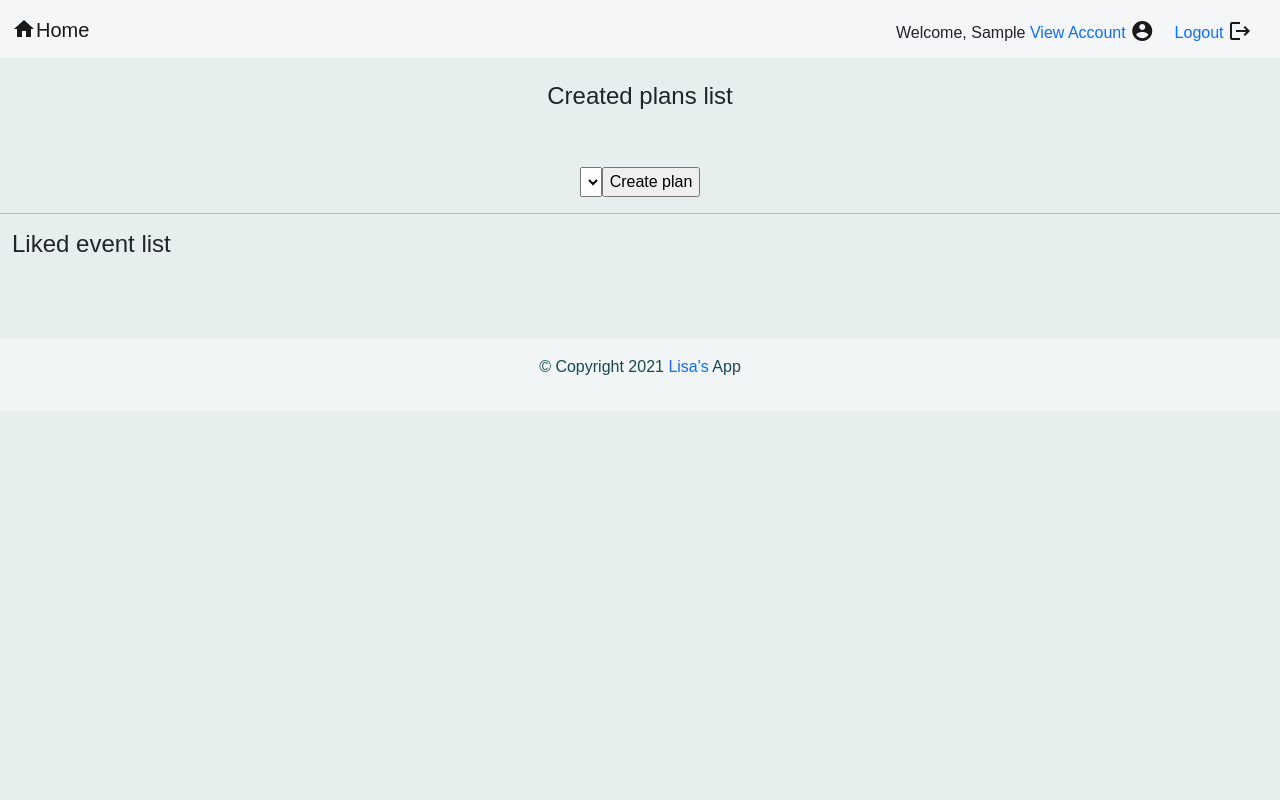
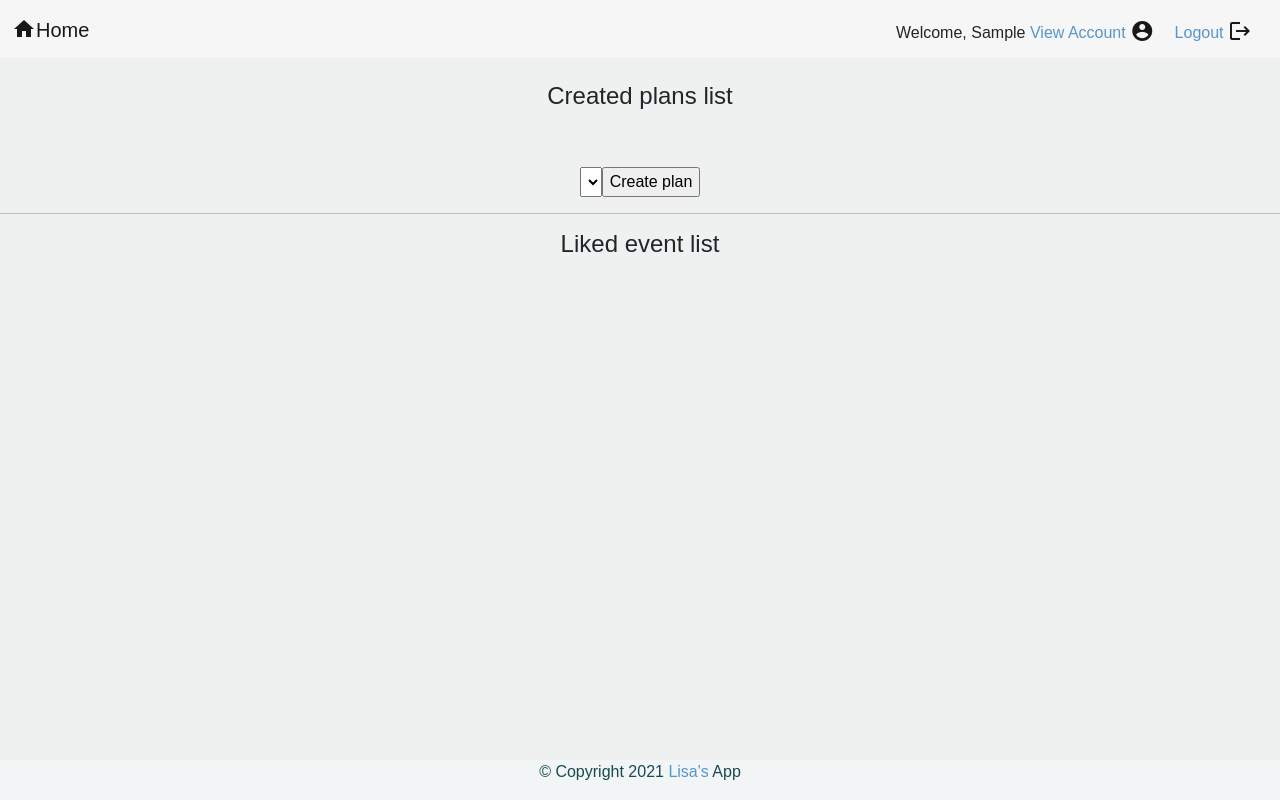
Before and after one commit to lisamqy/HB_Proj-SeeDo, a Flask app: page /user/1 in a window 1280 px wide. Run offline with Flask 2, Linux system fonts and the light colour scheme; the visitor is signed in with stand-in values (Sample User, id 1); data comes from the database, SQL or seed files in the repository; data that the repository does not hold is empty.

Commit message:
Polished style features

```diff
--- a/static/css/styles.css
+++ b/static/css/styles.css
@@ -1,5 +1,5 @@
 body {
-    background: rgb(231, 238, 238);
+    background: rgb(239, 241, 241);
     font-family: 'Montserrat', sans-serif;
     font-weight: lighter;
 }
@@ -13,7 +13,7 @@ body {
 
 .white-section {
     background-color: rgb(241, 245, 245);
-    padding: 1em;
+    padding-bottom: 2.5rem;
   }
 
 .center {
@@ -22,10 +22,6 @@ body {
 
 p {
     color: #194a50;
-}
-
-span.white {
-    color: white;
 }
 
 .inline-button {
@@ -41,10 +37,6 @@ span.white {
     background-color: gray;
 }
 
-.makered {
-    color: red;
-}
-
 .search-bar {
     padding: 5em;
     height: 15%;
@@ -52,20 +44,21 @@ span.white {
 
 a {
     text-decoration: none;
+    color: rgb(87, 150, 201);
 }
 
 a:hover {
     color: #ebfdff;
-  }
+}
 
-.column {
-    float: left;
-    padding: 5px;
+a.navb:hover {
+    color: #2d3f41;
 }
 
 .image {
     position: relative;
     width: 350px;
+    padding: 5px;
 }
 
 .image__img {
@@ -116,8 +109,28 @@ a:hover {
     margin-top: 0.25em;
 }
 
-likes {
+.horizontal-scroll{
+    width: auto;
+    height: 100%;
+    overflow-x: scroll;
+    overflow-y: hidden;
+    white-space: nowrap;
+}
+
+.image.scroll-column {
     display: inline-block;
-    list-style-type: "♡ ";
-    padding-inline-start: 1ch;
+    vertical-align: middle;
+    padding: 0px;
+}
+
+#page-container {
+    position: relative;
+    min-height: 100vh;
+}
+
+#footer {
+    position: absolute;
+    bottom: 0;
+    width: 100%;
+    height: 2.5rem;
   }
--- a/static/js/ajax.js
+++ b/static/js/ajax.js
@@ -25,8 +25,10 @@ $('.like-button').on('click', (evt) => {
 $('input[name=btnEditOverview]').on('click', () => {
     if ($('#dvEditOverview').hasClass('hide')) {
         $('#dvEditOverview').removeClass('hide');
+        $('.del-event-from-plan-btn').removeClass('hide');
     } else {
         $('#dvEditOverview').addClass('hide');
+        $('.del-event-from-plan-btn').addClass('hide');
     }
 
 });
--- a/templates/accountdetails.html
+++ b/templates/accountdetails.html
@@ -11,9 +11,9 @@
         </a>
         <div>
             Welcome, {{ user.username.title() }}
-            <a href="/user/{{ user.user_id }}">View Account</a>
+            <a class="navb" href="/user/{{ user.user_id }}">View Account</a>
             <sub class="navbar-brand"><i class="material-icons">account_circle</i></sub>
-            <a href="/goodbye">Logout</a>
+            <a class="navb" href="/goodbye">Logout</a>
             <sub class="navbar-brand"><i class="material-icons">logout</i></sub>
         </div>
     </div>
@@ -49,13 +49,11 @@
 
 <hr>
 
-<div class="container-fluid">
-    <div class="row align-items-start">
-
+<div class="container-fluid center">
     <h4>Liked event list</h4>
+    <div class="horizontal-scroll">
         {% for event in event_list %}
-                <!-- <li><a href="/event/{{ event.event_id }}">{{ event.image }}</li></a> -->
-                <div class="image column">
+            <div class="image scroll-column">
                 {% if event.image %}
                     <img class="image__img img-thumbnail rounded" src="{{ event.image }}" alt="image of event">
                 {% else %}
--- a/templates/eventdetails.html
+++ b/templates/eventdetails.html
@@ -10,7 +10,7 @@
             <sub><i class="material-icons">home</i></sub>Home
         </a>
         <div>
-            <a href="javascript:history.back()">Go Back</a>
+            <a class="navb" href="javascript:history.back()">Go Back</a>
             <sub class="navbar-brand"><i class="material-icons">arrow_back</i></sub>
         </div>
     </div>
--- a/templates/index.html
+++ b/templates/index.html
@@ -28,7 +28,7 @@
 </head>
 
 <body>
-
+    <div id="page-container">
             <!-- Flash Messages -->
         {% with messages = get_flashed_messages() %}
             {% if messages %}
@@ -51,6 +51,9 @@
         </footer>
 
         <script src="/static/js/ajax.js"></script>
+    </div>
+
+
 </body>
 
 </html>
```
Also changed, not shown: templates/homepage.html (+5 -5 lines), templates/plandetails.html (+12 -10 lines), templates/searchresults.html (+7 -3 lines). Lines whose indentation alone changed are shown as unchanged.
